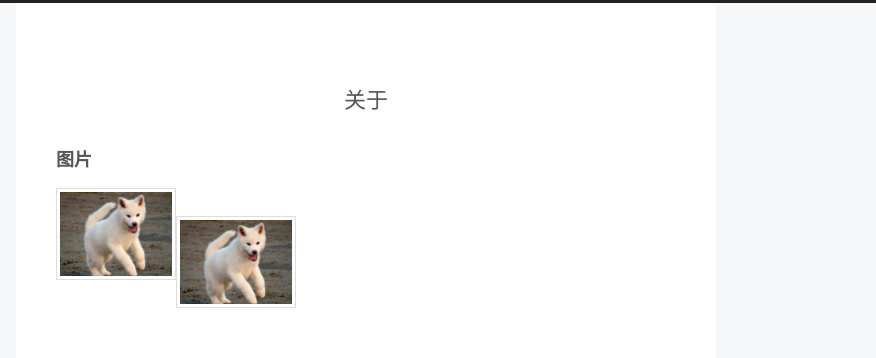
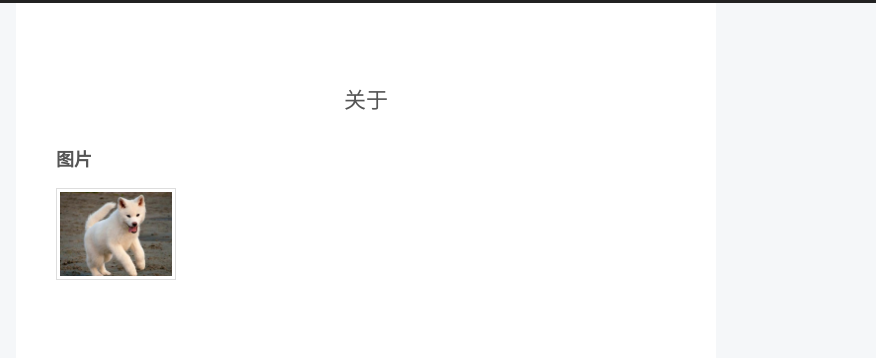
Before and after one commit to aimHigh-z/aimHigh-z.github.io, a plain HTML site: page about/index.html in a window 1280 px wide. Shown: the top 358 px of the page, 404-1280 px from the left. Drawn offline with Linux system fonts and the light colour scheme.

Commit message:
Site updated: 2018-05-24 10:07:00

```diff
--- a/about/index.html
+++ b/about/index.html
@@ -87,8 +87,7 @@
 <meta property="og:description" content="图片">
 <meta property="og:locale" content="zh-Hans">
 <meta property="og:image" content="http://yoursite.com/about/img/zzy.jpg">
-<meta property="og:image" content="http://yoursite.com/about/img/zzy.jpg">
-<meta property="og:updated_time" content="2018-05-24T01:47:30.233Z">
+<meta property="og:updated_time" content="2018-05-24T02:06:54.097Z">
 <meta name="twitter:card" content="summary">
 <meta name="twitter:title" content="关于">
 <meta name="twitter:description" content="图片">
@@ -302,7 +301,7 @@
       <div class="post-body">
 
 
-          <h3 id="图片"><a href="#图片" class="headerlink" title="图片"></a>图片</h3><p><img src="./img/zzy.jpg" style="width: 120px;margin: 0;float: left;" alt="图片名称" align="left"><br><img src="./img/zzy.jpg" style="width: 120px;margin: 0;float: left;" alt="图片名称" align="left"></p>
+          <h3 id="图片"><a href="#图片" class="headerlink" title="图片"></a>图片</h3><p><img src="./img/zzy.jpg" style="width: 120px;margin: 0;float: left;" alt="图片名称" align="left"></p>
 
 
       </div>
```
